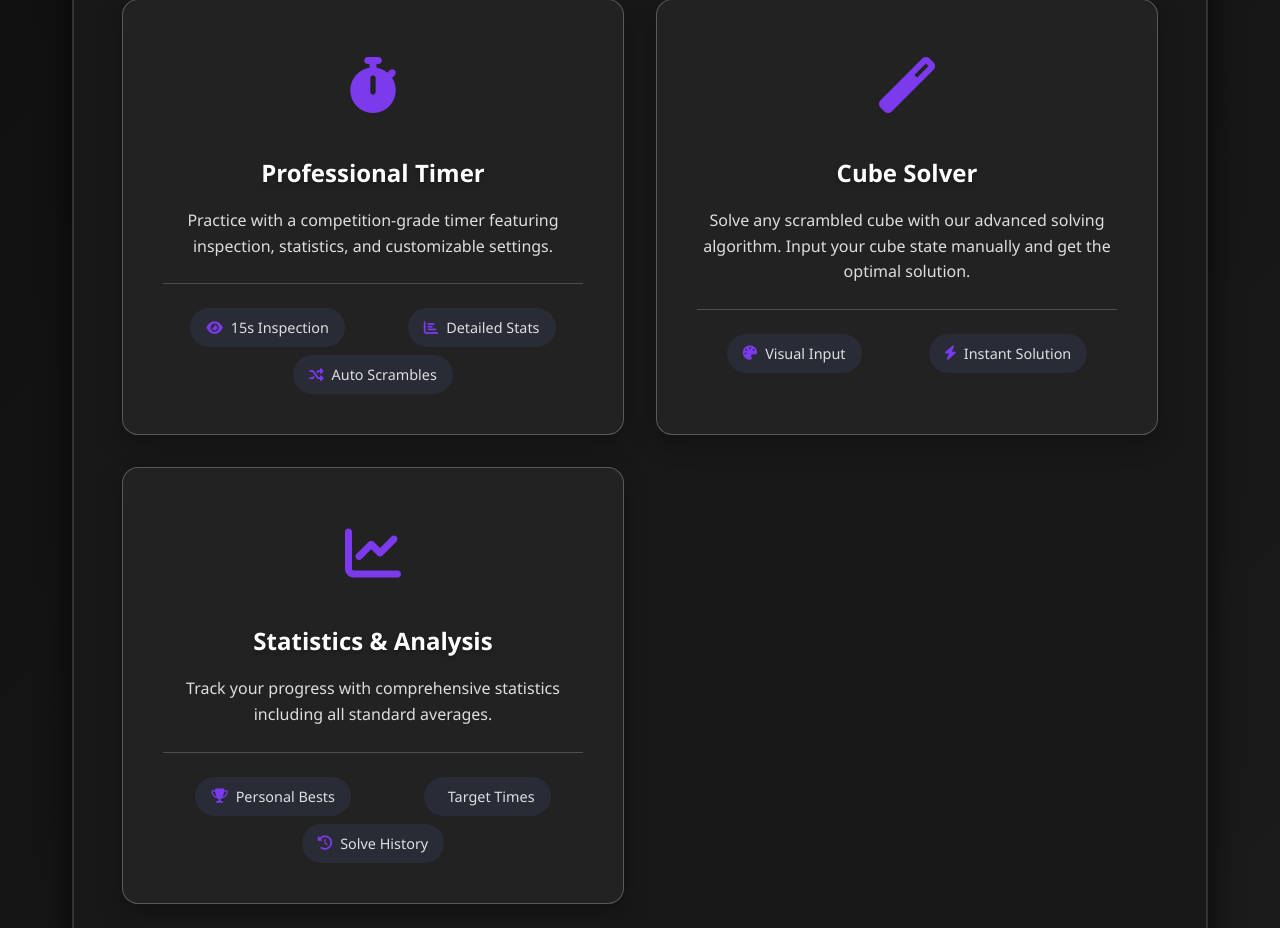
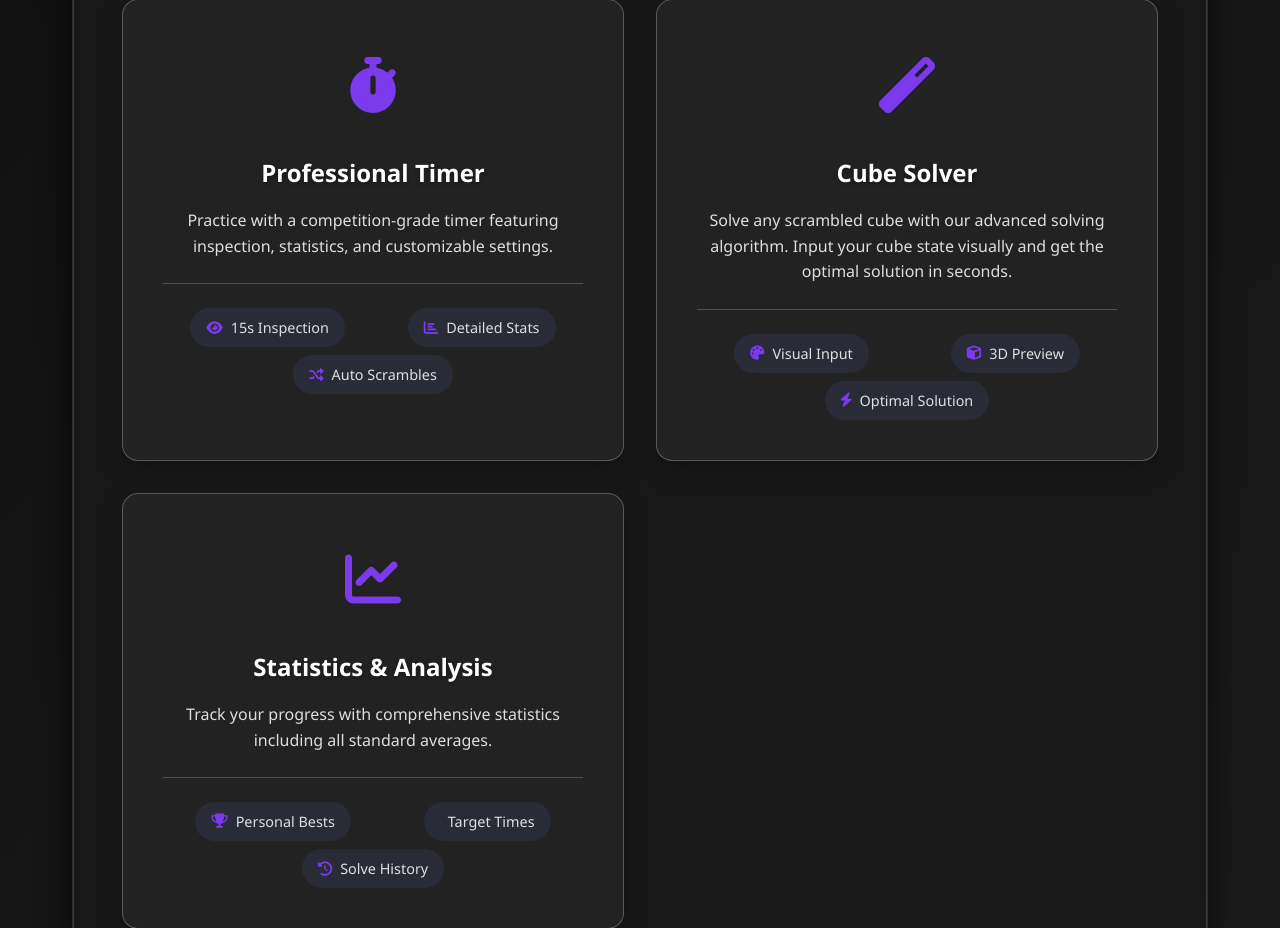
Before and after one commit to ITFest-Projects-PISG-2025-26/SpeedSolverX, a Flask app: page / in a window 1280 px wide. Shown: the part 416-1344 px from the top of the page. Run offline with Flask 3, Linux system fonts and the light colour scheme; a user stored in the database is signed in.

Commit message:
Improve cube solver feature card: better description and balanced 3-stat layout

```diff
--- a/src/frontend/templates/home.html
+++ b/src/frontend/templates/home.html
@@ -54,10 +54,11 @@
                             <i class="fas fa-magic"></i>
                         </div>
                         <h3>Cube Solver</h3>
-                        <p>Solve any scrambled cube with our advanced solving algorithm. Input your cube state manually and get the optimal solution.</p>
+                        <p>Solve any scrambled cube with our advanced solving algorithm. Input your cube state visually and get the optimal solution in seconds.</p>
                         <div class="feature-stats">
                             <span><i class="fas fa-palette"></i> Visual Input</span>
-                            <span><i class="fas fa-bolt"></i> Instant Solution</span>
+                            <span><i class="fas fa-cube"></i> 3D Preview</span>
+                            <span><i class="fas fa-bolt"></i> Optimal Solution</span>
                         </div>
                     </div>
 
```
